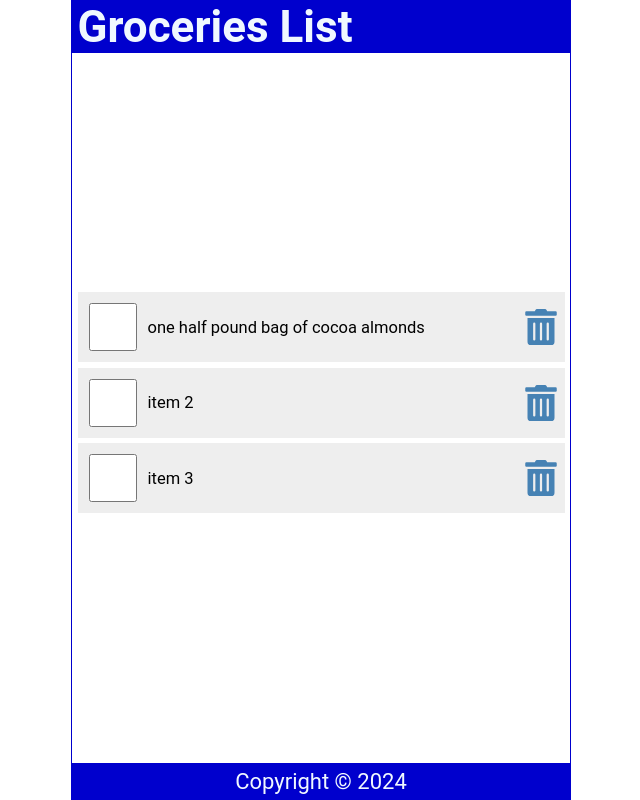
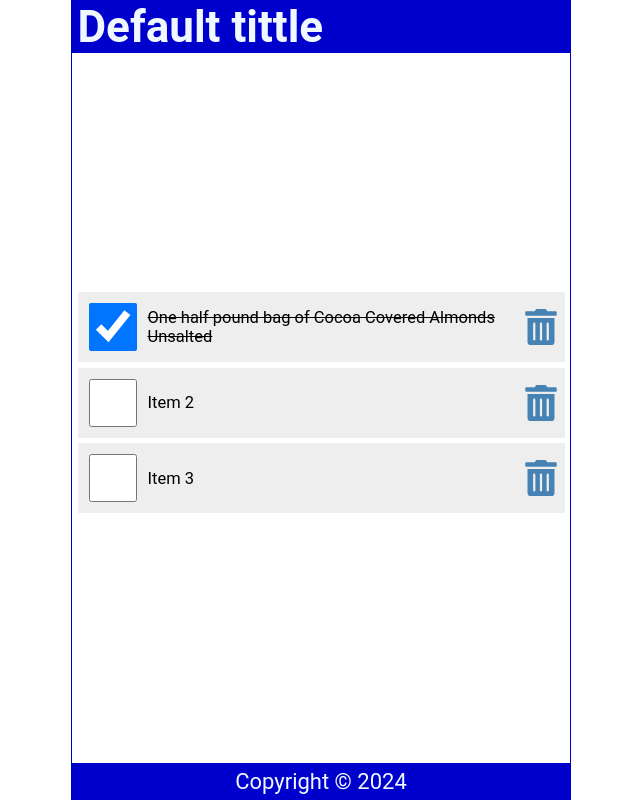
Before and after one commit to LollyTim/its-react-again, a React (Create React App) app in the folder tut1/: page / in a window 1280 px wide. Shown: the whole page, without its empty margins (319-959 px from the left). Built offline with nearby package versions, Linux system fonts and the light colour scheme.

Commit message:
Learning more

```diff
--- a/tut1/src/Content.jsx
+++ b/tut1/src/Content.jsx
@@ -1,43 +1,65 @@
-import React from "react";
-import { useState } from "react";
-import {FaTrashAlt} from "react-icons/fa"
+import { useState } from 'react';
+import { FaTrashAlt } from 'react-icons/fa';
 
 const Content = () => {
     const [items, setItems] = useState([
         {
             id: 1,
-      checked: false,
-      item: "one half pound bag of cocoa almonds ",
+            checked: true,
+            item: "One half pound bag of Cocoa Covered Almonds Unsalted"
         },
         {
             id: 2,
             checked: false,
-      item: "item 2 ",
+            item: "Item 2"
         },
         {
             id: 3,
             checked: false,
-      item: "item 3",
-    },
+            item: "Item 3"
+        }
     ]);
+
+    const handleCheck = (id) => {
+        const listItems = items.map((item) => item.id === id ? { ...item, checked: !item.checked } : item);
+        setItems(listItems);
+        localStorage.setItem('shoppinglist', JSON.stringify(listItems));
+    }
+
+    const handleDelete = (id) => {
+        const listItems = items.filter((item) => item.id !== id);
+        setItems(listItems);
+        localStorage.setItem('shoppinglist', JSON.stringify(listItems));
+    }
 
     return (
         <main>
+            {items.length ? (
                 <ul>
-
                     {items.map((item) => (
                         <li className="item" key={item.id}>
-            <input type="checkbox" name="" checked={item.checked}  />
-            <label>{item.item}</label>
+                            <input
+                                type="checkbox"
+                                onChange={() => handleCheck(item.id)}
+                                checked={item.checked}
+                            />
+                            <label
+                                style={(item.checked) ? { textDecoration: 'line-through' } : null}
+                                onDoubleClick={() => handleCheck(item.id)}
+                            >{item.item}</label>
                             <FaTrashAlt
+                                onClick={() => handleDelete(item.id)}
                                 role="button"
-            tabIndex={0} />
+                                tabIndex="0"
+                            />
                         </li>
                     ))}
+                </ul>
+            ) : (
+                <p style={{ marginTop: '2rem' }}>Your list is empty.</p>
+            )}
+        </main>
+    )
+}
 
-      </ul>
-    </main>
-  );
-};
-
-export default Content;
+export default Content
--- a/tut1/src/Header.jsx
+++ b/tut1/src/Header.jsx
@@ -1,11 +1,15 @@
 import React from 'react'
 
-const Header = () => {
+const Header = ({title}) => {
   return (
     <header>
-        <h1>Groceries List</h1>
+        <h1>{title}</h1>
     </header>
   )
 }
 
+Header.defaultProps = {
+  title : "Default tittle"
+}
+
 export default Header
```
Lines whose indentation alone changed are shown as unchanged.
